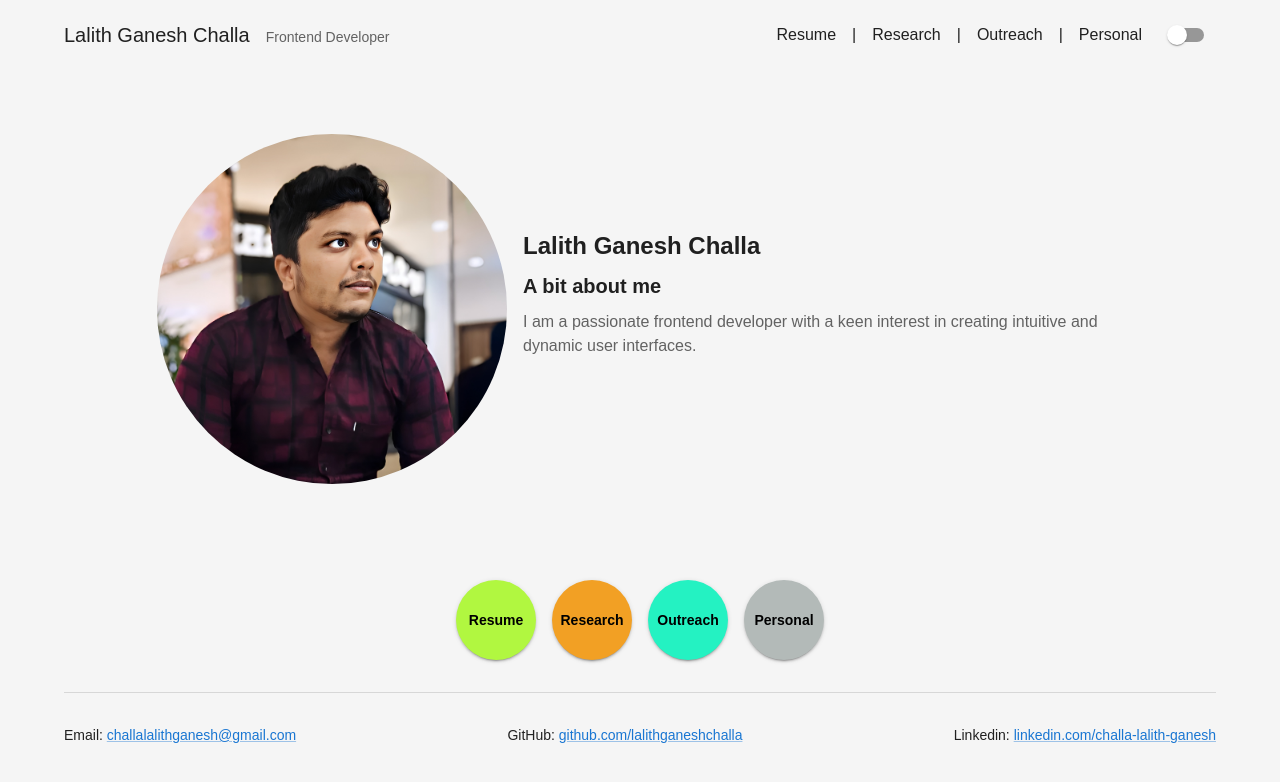
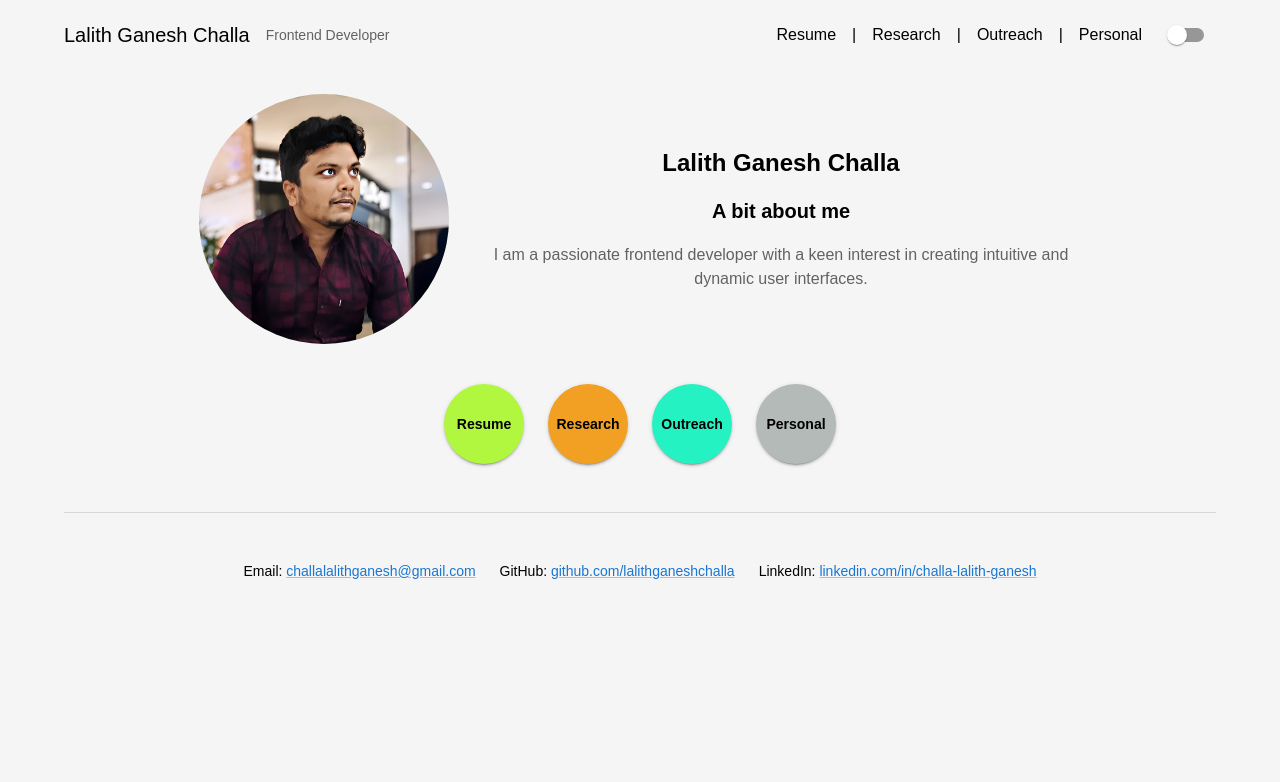
Before and after one commit to lalithganeshchalla/Rest-App, a React (Create React App) app: page /portfolio in a window 1280 px wide. Shown: the top 782 px of the page. Built offline with nearby package versions, Linux system fonts and the light colour scheme.

Commit message:
second commit

```diff
--- a/src/portfolio/Portfolio.jsx
+++ b/src/portfolio/Portfolio.jsx
@@ -25,14 +25,12 @@ const Portfolio = () => {
           mode,
           ...(mode === 'light'
             ? {
-                background: {
-                  default: '#f5f5f5'
-                }
+                background: { default: '#f5f5f5' },
+                text: { primary: '#000' }
               }
             : {
-                background: {
-                  default: '#121212'
-                }
+                background: { default: '#121212' },
+                text: { primary: '#fff' }
               })
         },
         typography: {
@@ -49,31 +47,31 @@ const Portfolio = () => {
   return (
     <ThemeProvider theme={theme}>
       <CssBaseline />
-      <Container  sx={{ mt: 2, mb: 4 }}>
+      <Container sx={{ mt: 2, mb: 4 }}>
         {/* Header */}
-        <Box display="flex" flexDirection="row" justifyContent="space-between" alignItems="center" mb={4}>
-  <Box display="flex" flexDirection="row" alignItems="center" gap={2}>
-    <Typography variant="h6">
-      Lalith Ganesh Challa
-    </Typography>
-    <Typography variant="body2" color="text.secondary" mt={0.5}>
+        <Box
+          display="flex"
+          flexDirection={{ xs: 'column', sm: 'row' }}
+          justifyContent="space-between"
+          alignItems="center"
+          gap={2}
+          mb={4}
+        >
+          <Box display="flex" alignItems="center" gap={2}>
+            <Typography variant="h6">Lalith Ganesh Challa</Typography>
+            <Typography variant="body2" color="text.secondary">
               Frontend Developer
             </Typography>
           </Box>
-  <Box display="flex" flexDirection="row" alignItems="center" gap={2}>
-    <Link href="#resume" underline="hover" color='textPrimary'>Resume</Link>
-    <Typography>
-        |
-    </Typography>
-    <Link href="#research" underline="hover" color='textPrimary'>Research</Link>
-    <Typography>
-        |
-    </Typography>
-    <Link href="#outreach" underline="hover" color='textPrimary'>Outreach</Link>
-    <Typography>
-        |
-    </Typography>
-    <Link href="#personal" underline="hover" color='textPrimary'>Personal</Link>
+          <Box display="flex" alignItems="center" gap={2} flexWrap="wrap">
+            {['Resume', 'Research', 'Outreach', 'Personal'].map((item, index) => (
+              <React.Fragment key={item}>
+                {index !== 0 && <Typography>|</Typography>}
+                <Link href={`#${item.toLowerCase()}`} underline="hover" sx={{ color: 'text.primary' }}>
+                  {item}
+                </Link>
+              </React.Fragment>
+            ))}
             <Switch
               checked={mode === 'dark'}
               onChange={handleThemeToggle}
@@ -81,27 +79,34 @@ const Portfolio = () => {
             />
           </Box>
         </Box>
-        <Box display="flex" flexDirection="row" justifyContent="center" textAlign="center" my={10} gap={2}>
-          <Box>
+
+        {/* Main Section */}
+        <Grid container spacing={4} alignItems="center" justifyContent="center" textAlign="center" my={5}>
+          <Grid item xs={12} md={4}>
             <Avatar
               src={profileImage}
-            alt="Dalya Baron"
-            sx={{ width: 350, height: 350, mx: 'auto', mb: 2 }}
+              alt="Lalith Ganesh"
+              sx={{ width: 250, height: 250, mx: 'auto' }}
             />
-          </Box>
-          <Box display="flex" flexDirection="column" mt={12} textAlign="left">
+          </Grid>
+          <Grid item xs={12} md={6}>
             <Typography variant="h5" fontWeight="bold">
               Lalith Ganesh Challa
             </Typography>
-          <Typography variant="h6" fontWeight="bold" mt={1}>
+            <Typography variant="h6" fontWeight="bold" mt={2}>
               A bit about me
             </Typography>
-          <Typography variant="body1" color="text.secondary" maxWidth="sm" mx="auto" mt={1}>
+            <Box maxWidth="sm" mx="auto" mt={2}>
+              <Typography variant="body1" color="text.secondary">
                 I am a passionate frontend developer with a keen interest in creating intuitive and dynamic user interfaces.
               </Typography>
             </Box>
-        </Box>
-                 <Grid container justifyContent="center" spacing={2} mt={4}>
+          </Grid>
+        </Grid>
+
+        {/* Action Buttons */}
+        <Box mt={4}>
+          <Grid container justifyContent="center" spacing={3}>
             {[
               { label: 'Resume', color: '#b1f740' },
               { label: 'Research', color: '#f2a024' },
@@ -127,34 +132,48 @@ const Portfolio = () => {
               </Grid>
             ))}
           </Grid>
+        </Box>
+
         {/* Footer */}
-        <Divider sx={{ width:'100%', my: 4 }} />
-        <Grid container spacing={2} justifyContent="space-between">
-          <Grid item xs={12} sm={4}>
-            <Typography variant="body2">Email: {''}
-                <Link href="https://mail.google.com/mail/u/0/#inbox?compose=CllgCJZcRfwTwwrHMhvdTFhpsCbnFcfJHbBqkPTqbGPjnXHBZkTbDDQPWVQHGNMxHNwZtmMfwxV" target="_blank" rel="noopener">
+        <Divider sx={{ my: 6 }} />
+        <Grid container spacing={3} justifyContent="center">
+          <Grid item xs={12} md={4}>
+            <Typography variant="body2" textAlign="center">
+              Email:{' '}
+              <Link
+                href="https://mail.google.com/mail/u/0/#inbox?compose=new"
+                target="_blank"
+                rel="noopener noreferrer"
+              >
                 challalalithganesh@gmail.com
               </Link>
             </Typography>
           </Grid>
-          <Grid item xs={12} sm={4}>
-            <Typography variant="body2">
+          <Grid item xs={12} md={4}>
+            <Typography variant="body2" textAlign="center">
               GitHub:{' '}
-              <Link href="https://github.com/lalithganeshchalla" target="_blank" rel="noopener">
+              <Link
+                href="https://github.com/lalithganeshchalla"
+                target="_blank"
+                rel="noopener noreferrer"
+              >
                 github.com/lalithganeshchalla
               </Link>
             </Typography>
           </Grid>
-          <Grid item xs={12} sm={4}>
-            <Typography variant="body2">
-              Linkedin:{' '}
-              <Link href="www.linkedin.com/in/challa-lalith-ganesh" target="_blank" rel="noopener">
-                linkedin.com/challa-lalith-ganesh
+          <Grid item xs={12} md={4}>
+            <Typography variant="body2" textAlign="center">
+              LinkedIn:{' '}
+              <Link
+                href="https://www.linkedin.com/in/challa-lalith-ganesh"
+                target="_blank"
+                rel="noopener noreferrer"
+              >
+                linkedin.com/in/challa-lalith-ganesh
               </Link>
             </Typography>
           </Grid>
         </Grid>
-
       </Container>
     </ThemeProvider>
   );
```
Lines whose indentation alone changed are shown as unchanged.
